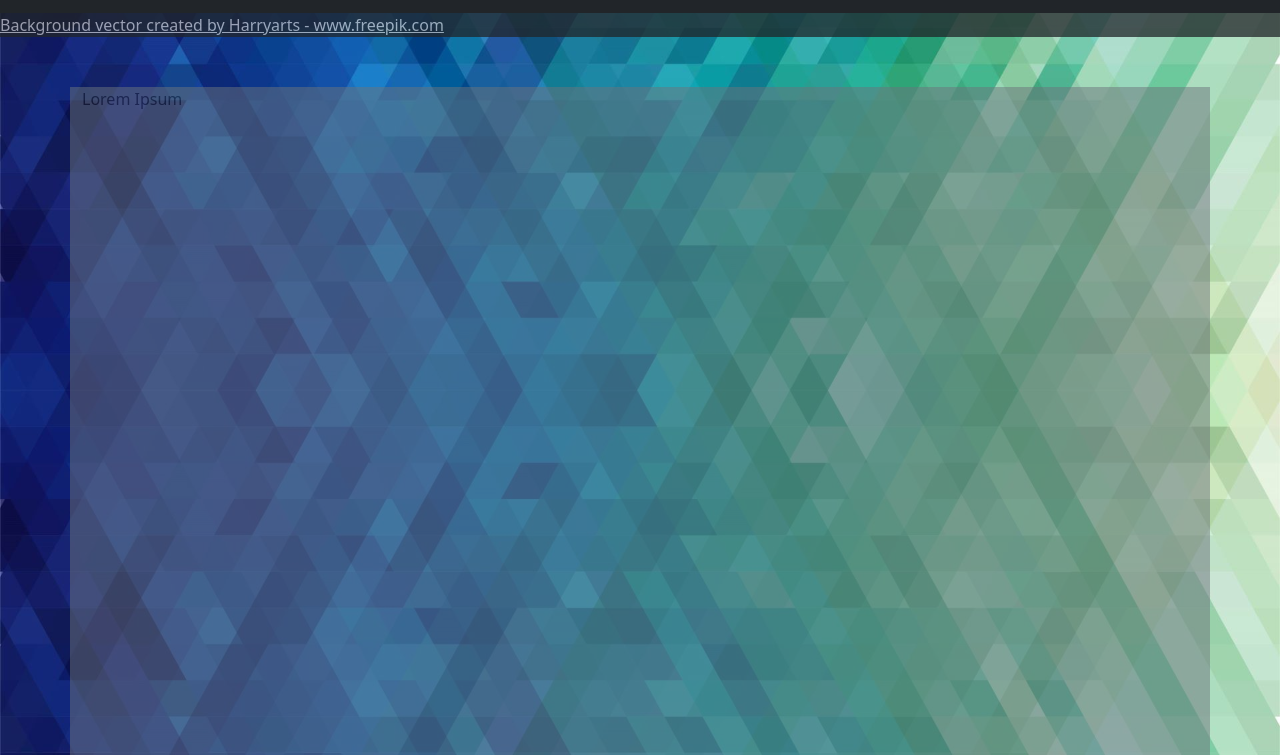
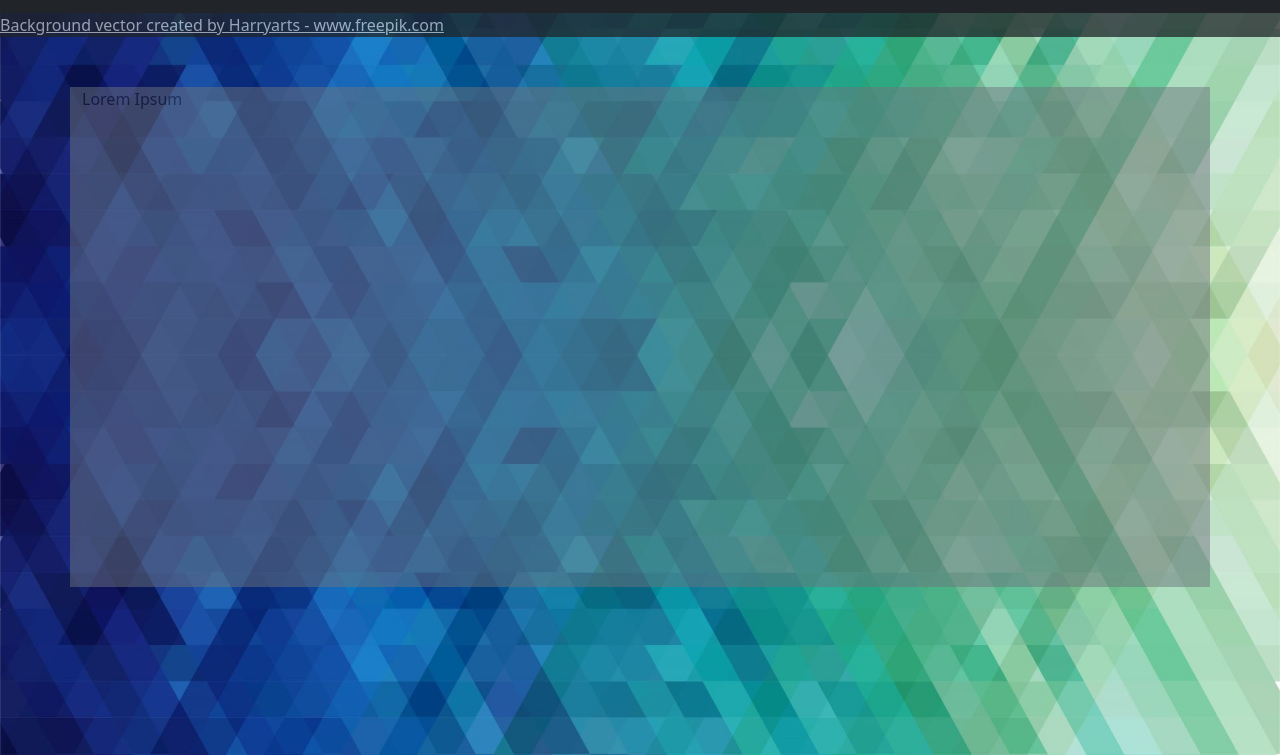
Before and after one commit to jolarios96/bulletin-board, a plain HTML site: page index.html in a window 1280 px wide. Shown: the part 45-800 px from the top of the page. Drawn offline with nearby package versions, Linux system fonts and the light colour scheme.

Commit message:
fixed background to viewport size

```diff
--- a/index.html
+++ b/index.html
@@ -1,6 +1,6 @@
 <!DOCTYPE html>
 
-<html>
+<html class="h-100">
 <head>
     <meta charset="utf-8" />
     <meta name="viewport" content="width=device-width, initial-scale=1.0" />
@@ -9,13 +9,13 @@
     <!--Bootstrap-->
     <link href="https://cdn.jsdelivr.net/npm/bootstrap@5.1.3/dist/css/bootstrap.min.css" rel="stylesheet" integrity="sha384-1BmE4kWBq78iYhFldvKuhfTAU6auU8tT94WrHftjDbrCEXSU1oBoqyl2QvZ6jIW3" crossorigin="anonymous">
 
-    <!-- Externa-->
+    <!-- External Styles-->
     <link rel="stylesheet" href="styles/styles.css">
 </head>
 
 <body>
 
-    <div id="background">
+    <div id="background" class="min-vh-100">
 
         <header style="margin-bottom: 50px">
             <nav class="navbar navbar-expand-lg navbar-dark bg-dark d-flex justify-content-center">
@@ -27,14 +27,17 @@
         </header>
 
         <main>
-            <div class="container bg-secondary opacity-50" style="height: 3000px">
+            <div class="container bg-secondary opacity-50" style="height: 500px">
                 <p>
                     Lorem Ipsum
                 </p>
             </div>
         </main>
 
-        <footer>
+
+
+        <!--Make this a sticky footer-->
+        <!--<footer>
             <nav style="margin-top: 50px" class="navbar navbar-expand-lg navbar-dark bg-dark d-flex opacity-75">
                 <a class="navbar-brand mb0 h1" href="#">Bulletin Board</a>
                 <a class="navbar-brand mb0 h1" href="#">Bulletin Board</a>
@@ -42,7 +45,7 @@
                 <a class="navbar-brand mb0 h1" href="#">Bulletin Board</a>
 
             </nav>
-        </footer>
+        </footer>-->
     </div>
 
     <!--bootstrap bundle with Popper-->
```
